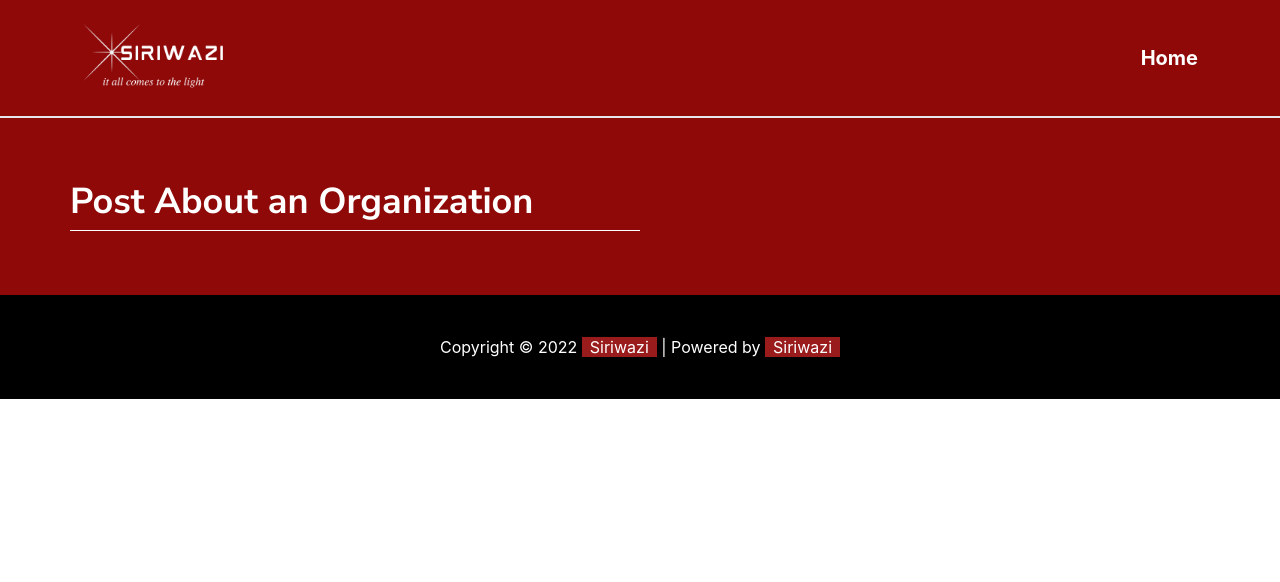
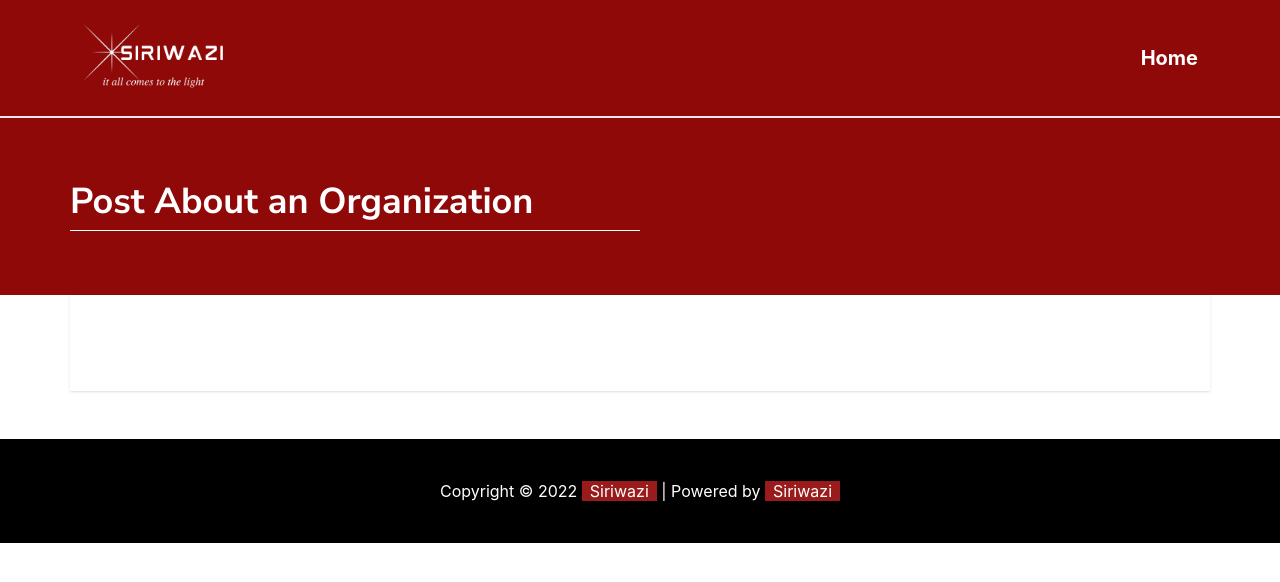
Before and after one commit to mehedy201/Siriwazi-Client-Site-Front-End, a React (Create React App) app: page /post-about-an-organization in a window 1280 px wide. Shown: the top 582 px of the page. Built offline with nearby package versions, Linux system fonts and the light colour scheme.

Commit message:
create header part in post about organization page

```diff
--- a/src/Pages/PostAboutOrganization/PostAboutOrganization.js
+++ b/src/Pages/PostAboutOrganization/PostAboutOrganization.js
@@ -11,7 +11,7 @@ const PostAboutOrganization = () => {
                     </div>
                 </div>
             </div>
-            <div>
+            <div  className='mb-12 xl:max-w-[1140px] lg:max-w-[90%] md:max-w-[90%] sm:max-w-[90%] w-[95%] mx-auto md:p-12 shadow'>
 
             </div>
 
```
